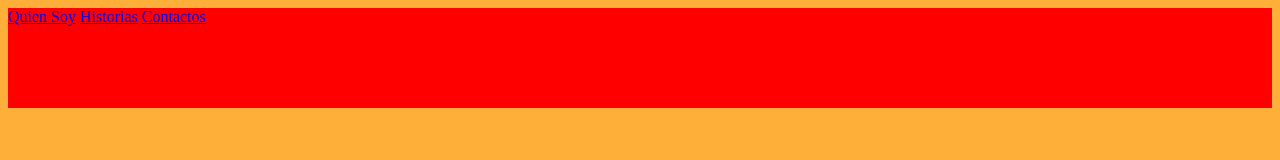
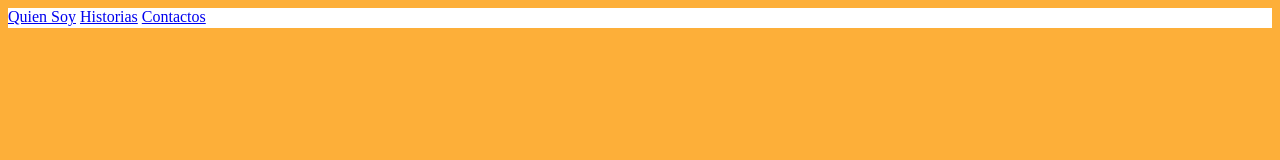
Before and after one commit to emiliuss/emiliuss.github.io, a plain HTML site: page index.html in a window 1280 px wide. Drawn offline with Linux system fonts and the light colour scheme.

Commit message:
Update estilos.css

```diff
--- a/estilos.css
+++ b/estilos.css
@@ -4,6 +4,6 @@ background-size:100%;
   color:white;}
 #menuPrincipal{
   width:100%;
-  height:100px;
-  background:red;
+  height:20px;
+  background:white;
 }
```
